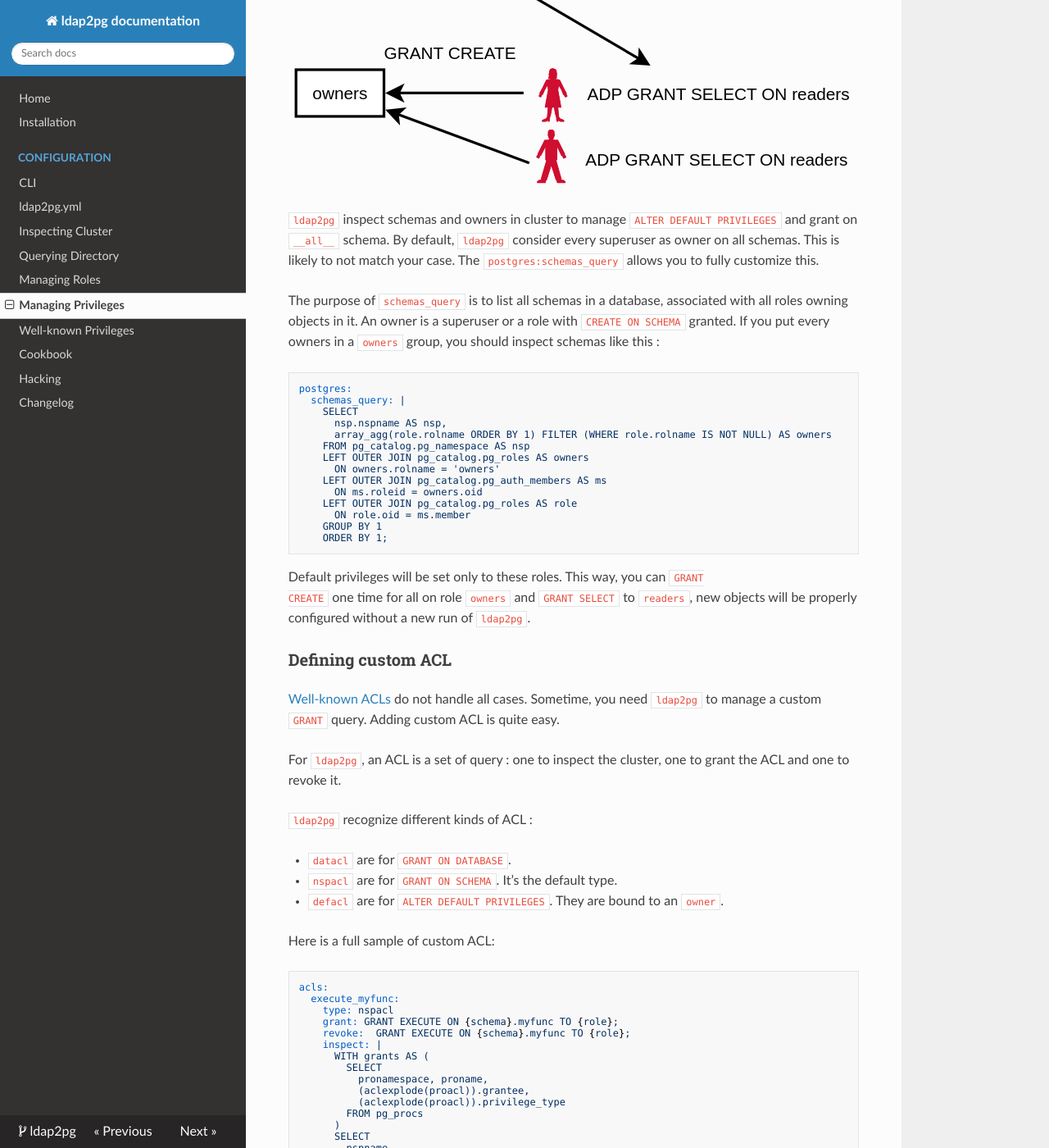
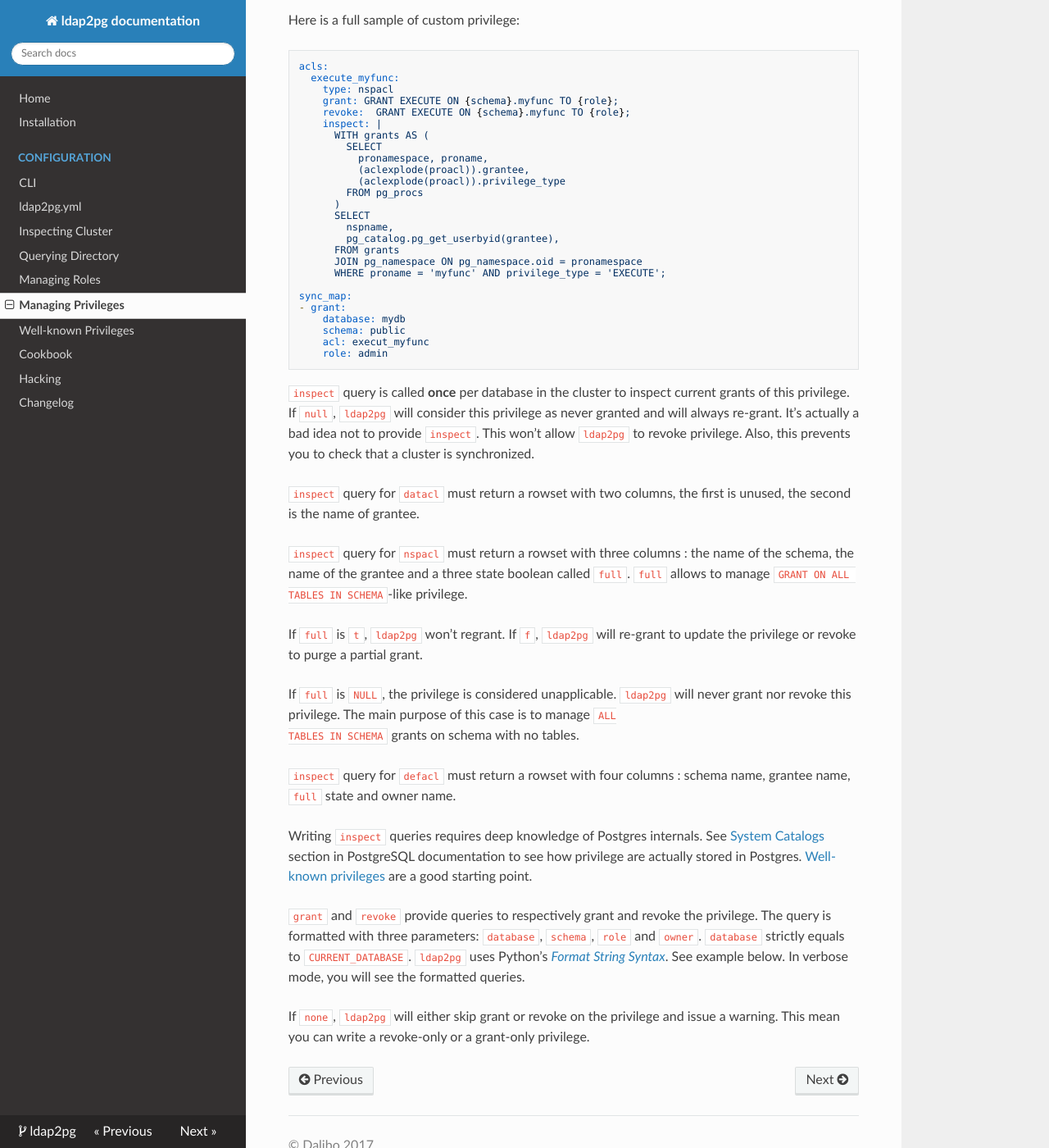
Before and after one commit to dalibo/ldap2pg, an MkDocs documentation site: the page built from docs/acl.md, in a window 1280 px wide and 1400 px high, scrolled down 2612 px. Shown: the whole window at 82% size. Built offline with MkDocs 1.6.1, drawn with Linux system fonts in a browser that asks for light colours; nearby versions of some CDN libraries; old or Windows-style settings are respelled for this version of MkDocs; some of the changed text lies outside the part shown.

Commit message:
Rename ACL to privileges or grant in documentation

````diff
--- a/docs/acl.md
+++ b/docs/acl.md
@@ -1,14 +1,14 @@
-<h1>Managing ACL</h1>
+<h1>Managing Privileges</h1>
 
-Managing ACL is tricky. ldap2pg tries to make this simpler and safer.
+Managing privileges is tricky. `ldap2pg` tries to make this simpler and safer.
 
 The base design of `ldap2pg` is ambitious. First, it inspects Postgres cluster
-for grants, then loops `sync_map` to determine what ACL should be granted, then
-compares and applies a diff on the cluster with `ALTER DEFAULT PRIVILEGES`,
-`GRANT` or `REVOKE` queries.
+for grants, then loops `sync_map` to determine what privileges should be
+granted, then compares and applies a diff on the cluster with `ALTER DEFAULT
+PRIVILEGES`, `GRANT` or `REVOKE` queries.
 
-In `ldap2pg.yml`, you specify ACLs in a dictionnary named `acls` and grant them
-with `grant` rules in the `sync_map`:
+In `ldap2pg.yml`, you specify privileges in a dictionnary named `acls` and grant
+them with `grant` rules in the `sync_map`:
 
 ```yaml
 acls:
@@ -26,18 +26,19 @@
     role: admin
 ```
 
-An ACL defined as a YAML list is a *group of ACL*. A group can include other
-groups.
+A privileges defined as a YAML list is a *group of priveleges*. A group can
+include other groups.
 
-`ldap2pg` ships an extensive set of [well-known ACLs](wellknown.md), see
+`ldap2pg` ships an extensive set of [well-known privileges](wellknown.md), see
 dedicated documentation page for them.
 
 
-## Enabling ACL
+## Enabling Privilege
 
-`ldap2pg` disables ACL whose name starts with `_` or `.` **unless** included in
-an ACL group not starting with `_` or `.`. An enabled ACL is an ACL whose name
-does not start with `_` or `.` and is not included in an enabled ACL.
+`ldap2pg` disables privileges whose name starts with `_` or `.` **unless**
+included in an privilege group not starting with `_` or `.`. An enabled privileg
+is a privilege whose name does not start with `_` or `.` and is not included in
+an enabled privilege.
 
 ``` yaml
 acls:
@@ -59,13 +60,14 @@
 
 !!! warning "If it's not granted, revoke it!"
 
-    Once an ACL is enabled, `ldap2pg` inspects the cluster and **revokes** all
-    grants not required by a `grant` rule described below.
+    Once a privilege is enabled, `ldap2pg` inspects the cluster and **revokes**
+    all grants not required by a `grant` rule described below.
 
 
 ## `grant` rule
 
-In `sync_map`, you can grant ACL with the `grant` rule. Here is a full sample:
+In `sync_map`, you can grant privilege with the `grant` rule. Here is a full
+sample:
 
 ``` yaml
 acls:
@@ -85,10 +87,10 @@
 ```
 
 Grant rule is a bit simpler than role rule. It tells `ldap2pg` to ensure a
-particular role is granted one defined ACL. An ACL assignment is identified by
-an ACL name, a database, a schema and a grantee role name.
+particular role is granted one defined ACL. An ACL assignment is identified by a
+privilege name, a database, a schema and a grantee role name.
 
-`acl` key references an ACL by its name.
+`acl` key references a privilege by its name.
 
 `database` allows to scope the grant to a database. The special database name
 `__all__` means **all** databases. `__all__` is the default value. With
@@ -97,8 +99,8 @@
 
 In the same way, `schema` allows to scope the grant to one or more schema,
 regardless of database. If `schema` is `__all__`, `ldap2pg` will loop all
-schemas of the database and yield a revoke or grant on each. Some ACL are schema
-independant, like `CONNECT`, they will be granted once from sync user's
+schemas of the database and yield a revoke or grant on each. Some privileges are
+schema independant, like `CONNECT`, they will be granted once from sync user's
 database.
 
 `role` or `roles` keys allow to specify statically one or more grantee name.
@@ -112,69 +114,28 @@
 `role_match` is a pattern allowing you to limit the grant to roles whom name
 matches `role_match`.
 
-There is no `revoke` rule. Any ACL found in the cluster are revoked unless they
-are specifically granted with `grant`.
+There is no `revoke` rule. Any grant found in the cluster is revoked unless it's
+explicitly granted with `grant` rule.
 
 
-## Inspect schemas and owners
+## Defining Custom Privilege
 
-`ALTER DEFAULT PRIVILEGES` allows users to create objects in schemas without
-worrying about granting privileges. This way, schema migration and grant are
-distinct. A good practice is to use a group to reference object owners. The
-following diagram shows the relations between the different `GRANT`. What's
-important to understand is that `ALTER DEFAULT PRIVILEGES` are **not**
-inherited. `ldap2pg` must known who are the owners to configure their default
-privileges.
+[Well-known privileges](wellknown.md) do not handle all cases. Sometime, you need
+`ldap2pg` to manage a custom `GRANT` query. Adding custom privilege is quite easy.
 
-![Owners and readers group](img/owners-readers-adp.svg)
+For `ldap2pg`, a privilege is a set of query: one to inspect the cluster, one to
+grant the privilege and one to revoke it.
 
-`ldap2pg` inspect schemas and owners in cluster to manage
-`ALTER DEFAULT PRIVILEGES` and grant on `__all__` schema. By default, `ldap2pg`
-consider every superuser as owner on all schemas. This is likely to not match
-your case. The `postgres:schemas_query` allows you to fully customize this.
-
-The purpose of `schemas_query` is to list all schemas in a database, associated
-with all roles owning objects in it. An owner is a superuser or a role with
-`CREATE ON SCHEMA` granted. If you put every owners in a `owners` group, you
-should inspect schemas like this :
-
-``` yaml
-postgres:
-  schemas_query: |
-    SELECT
-      nsp.nspname AS nsp,
-      array_agg(role.rolname ORDER BY 1) FILTER (WHERE role.rolname IS NOT NULL) AS owners
-    FROM pg_catalog.pg_namespace AS nsp
-    LEFT OUTER JOIN pg_catalog.pg_roles AS owners
-      ON owners.rolname = 'owners'
-    LEFT OUTER JOIN pg_catalog.pg_auth_members AS ms
-      ON ms.roleid = owners.oid
-    LEFT OUTER JOIN pg_catalog.pg_roles AS role
-      ON role.oid = ms.member
-    GROUP BY 1
-    ORDER BY 1;
-```
-
-Default privileges will be set only to these roles. This way, you can `GRANT
-CREATE` one time for all on role `owners` and `GRANT SELECT` to `readers`, new
-objects will be properly configured without a new run of `ldap2pg`.
-
-
-## Defining custom ACL
-
-[Well-known ACLs](wellknown.md) do not handle all cases. Sometime, you need
-`ldap2pg` to manage a custom `GRANT` query. Adding custom ACL is quite easy.
-
-For `ldap2pg`, an ACL is a set of query : one to inspect the cluster, one to
-grant the ACL and one to revoke it.
-
-`ldap2pg` recognize different kinds of ACL :
+`ldap2pg` recognize different kinds of privileges:
 
 - `datacl` are for `GRANT ON DATABASE`.
+- `globaldefacl` are `ALTER DEFAULT PRIVILEGES` on a database. They are bound to
+  an `owner`
 - `nspacl` are for `GRANT ON SCHEMA`. It's the default type.
-- `defacl` are for `ALTER DEFAULT PRIVILEGES`. They are bound to an `owner`.
+- `defacl` are for `ALTER DEFAULT PRIVILEGES IN SCHEMA`. They are bound to an
+  `owner`.
 
-Here is a full sample of custom ACL:
+Here is a full sample of custom privilege:
 
 ``` yaml
 acls:
@@ -206,23 +167,23 @@
 ```
 
 `inspect` query is called **once** per database in the cluster to inspect
-current grants of this ACL. If `null`, `ldap2pg` will consider this ACL as never
-granted and will always re-grant. It's actually a bad idea not to provide
-`inspect`. This won't allow `ldap2pg` to revoke ACL. Also, this prevents you to
-check that a cluster is synchronized.
+current grants of this privilege. If `null`, `ldap2pg` will consider this
+privilege as never granted and will always re-grant. It's actually a bad idea
+not to provide `inspect`. This won't allow `ldap2pg` to revoke privilege. Also,
+this prevents you to check that a cluster is synchronized.
 
 `inspect` query for `datacl` must return a rowset with two columns, the first is
-unused, the second is the names of grantees.
+unused, the second is the name of grantee.
 
 `inspect` query for `nspacl` must return a rowset with three columns : the name
 of the schema, the name of the grantee and a three state boolean called `full`.
-`full` allows to manage `GRANT ON ALL TABLES IN SCHEMA`-like ACL.
+`full` allows to manage `GRANT ON ALL TABLES IN SCHEMA`-like privilege.
 
 If `full` is `t`, `ldap2pg` won't regrant. If `f`, `ldap2pg` will re-grant to
-update the ACL or revoke to purge a partial grant.
+update the privilege or revoke to purge a partial grant.
 
-If `full` is `NULL`, the ACL is considered unapplicable. `ldap2pg` will never
-grant nor revoke this ACL. The main purpose of this case is to manage `ALL
+If `full` is `NULL`, the privilege is considered unapplicable. `ldap2pg` will never
+grant nor revoke this privilege. The main purpose of this case is to manage `ALL
 TABLES IN SCHEMA` grants on schema with no tables.
 
 `inspect` query for `defacl` must return a rowset with four columns : schema
@@ -230,16 +191,15 @@
 
 Writing `inspect` queries requires deep knowledge of Postgres internals. See
 [System Catalogs](https://www.postgresql.org/docs/current/static/catalogs.html)
-section in PostgreSQL documentation to see how ACL are actually stored in
-Postgres. [Well-known ACLs](wellknown.md) are a good starting point.
+section in PostgreSQL documentation to see how privilege are actually stored in
+Postgres. [Well-known privileges](wellknown.md) are a good starting point.
 
-
-`grant` and `revoke` provide queries to respectively grant and revoke the ACL.
+`grant` and `revoke` provide queries to respectively grant and revoke the privilege.
 The query is formatted with three parameters: `database`, `schema`, `role` and
 `owner`. `database` strictly equals to `CURRENT_DATABASE`. `ldap2pg` uses
 Python's [*Format String
 Syntax*](https://docs.python.org/3.7/library/string.html#formatstrings). See
 example below. In verbose mode, you will see the formatted queries.
 
-If `none`, `ldap2pg` will either skip grant or revoke on the ACL and issue a
-warning. This mean you can write a revoke-only or a grant-only ACL.
+If `none`, `ldap2pg` will either skip grant or revoke on the privilege and issue a
+warning. This mean you can write a revoke-only or a grant-only privilege.
````
Also changed, not shown: docs/cookbook.md (+2 -2 lines), docs/index.md (+3 -3 lines), docs/wellknown.md (+43 -43 lines), docs/wellknown.md.j2 (+16 -16 lines).
